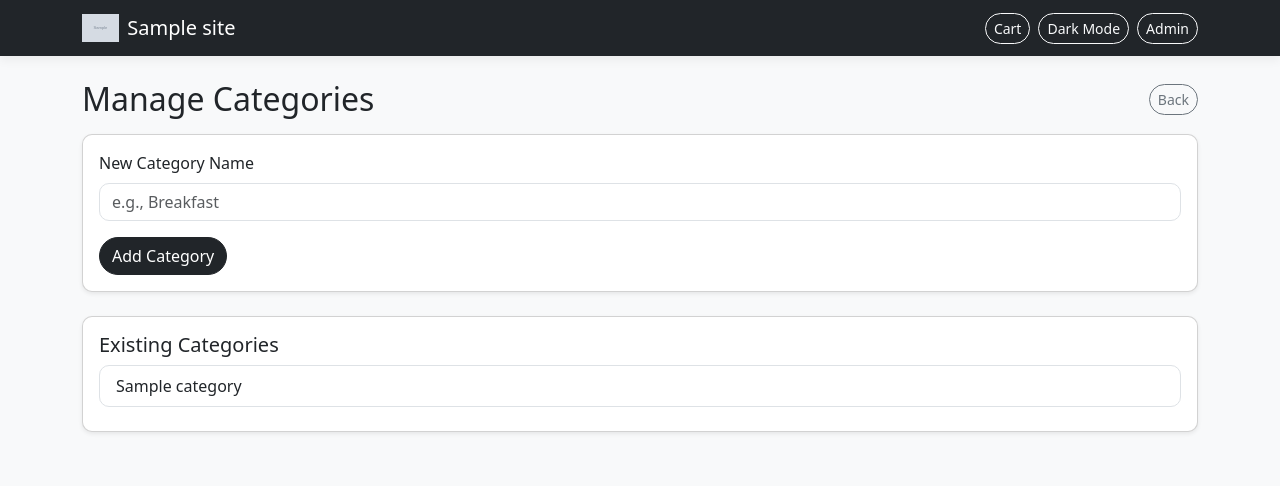
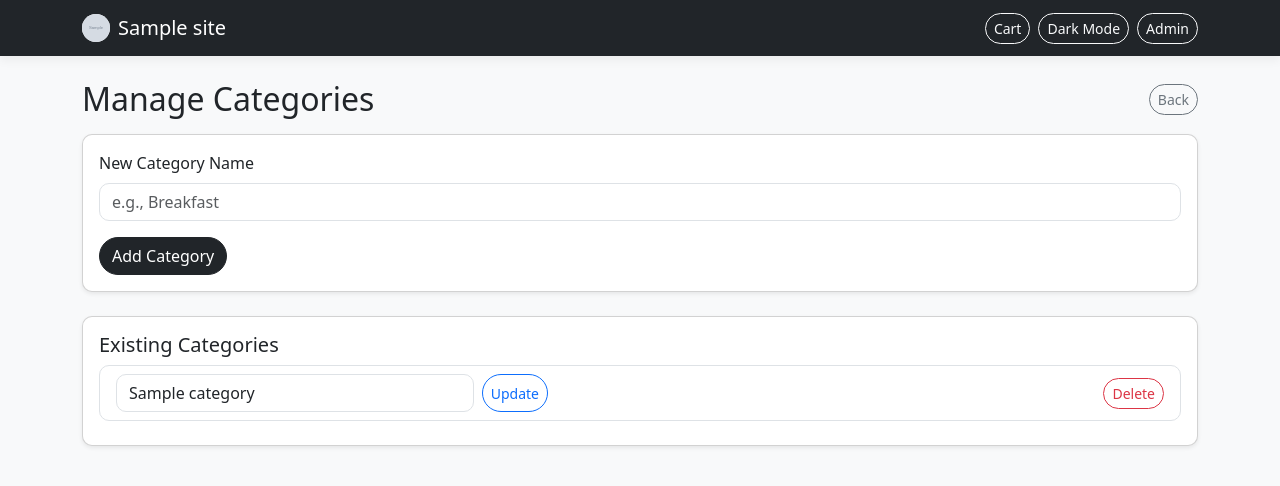
Before and after one commit to ricardobaharally001-web/Cook-Shop, a Flask app: template templates/admin_categories.html in a window 1280 px wide. Shown: the top 486 px of the page. Run offline with Flask 3, Linux system fonts and the light colour scheme; the template is opened without the code that fills it: most values are stand-ins (such as "Sample title", 1, 10 or a date in 2020); grey boxes marked "Sample" are stand-in pictures.

Commit message:
Add files via upload

```diff
--- a/templates/admin_categories.html
+++ b/templates/admin_categories.html
@@ -23,8 +23,22 @@
       {% if categories %}
       <ul class="list-group">
         {% for c in categories %}
-          <li class="list-group-item d-flex justify-content-between align-items-center">
-            <span>{{ c.name }}</span>
+          <li class="list-group-item">
+            <div class="row g-2 align-items-center">
+              <div class="col-md-5">
+                <form class="d-flex gap-2" method="post" action="/admin/categories/update">
+                  <input type="hidden" name="id" value="{{ c.id }}">
+                  <input type="text" class="form-control" name="name" value="{{ c.name }}" required>
+                  <button class="btn btn-sm btn-outline-primary">Update</button>
+                </form>
+              </div>
+              <div class="col-auto ms-auto">
+                <form method="post" action="/admin/categories/delete" onsubmit="return confirm('Delete this category? Items in it will also be removed.');">
+                  <input type="hidden" name="id" value="{{ c.id }}">
+                  <button class="btn btn-sm btn-outline-danger">Delete</button>
+                </form>
+              </div>
+            </div>
           </li>
         {% endfor %}
       </ul>
--- a/templates/base.html
+++ b/templates/base.html
@@ -12,7 +12,7 @@
       <div class="container">
         <a class="navbar-brand d-flex align-items-center" href="/">
           {% if site and site.logo_url %}
-          <img src="{{ site.logo_url }}" alt="logo" height="28" class="me-2">
+          <img src="{{ site.logo_url }}" alt="logo" class="logo-avatar me-2">
           {% endif %}
           <span>{{ site.brand_name if site and site.brand_name else 'Restaurant Menu' }}</span>
         </a>
@@ -22,7 +22,12 @@
         <div class="collapse navbar-collapse" id="navMain">
           <ul class="navbar-nav ms-auto mb-2 mb-lg-0 align-items-lg-center">
             <li class="nav-item me-2">
-              <a class="btn btn-outline-light btn-sm" href="/cart">Cart</a>
+              <a id="cartBtn" class="btn btn-outline-light btn-sm d-flex align-items-center gap-2" href="/cart">
+                <span>Cart</span>
+                {% if cart_count and cart_count>0 %}
+                  <span class="cart-badge">{{ cart_count }}</span>
+                {% endif %}
+              </a>
             </li>
             <li class="nav-item me-2">
               <a class="btn btn-outline-light btn-sm" href="/toggle-dark">{% if site and site.dark_mode %}Light Mode{% else %}Dark Mode{% endif %}</a>
```
Also changed, not shown: templates/admin_items.html (+17 -6 lines).
